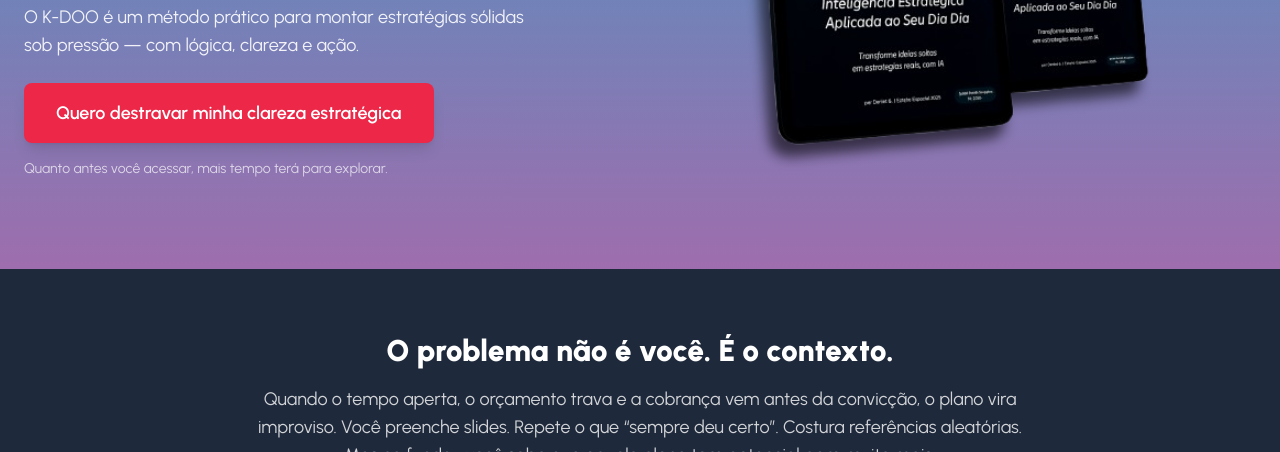
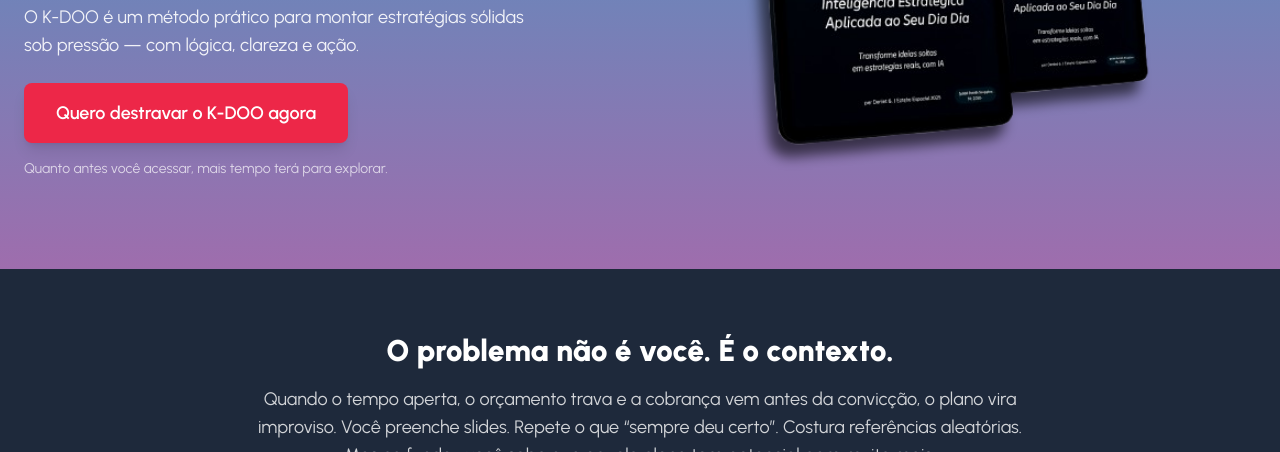
Before and after one commit to DSGentil/K-DOO, a plain HTML site: page index.html in a window 1280 px wide. Shown: the part 648-1100 px from the top of the page. Drawn offline with nearby package versions, Linux system fonts and the light colour scheme.

Commit message:
Add files via upload

```diff
--- a/index.html
+++ b/index.html
@@ -81,7 +81,7 @@
       </p>
       <a href="https://tally.so/r/wb14g7" target="_blank"
         class="inline-block bg-[#ED2748] hover:bg-pink-400 text-white font-semibold text-lg py-4 px-8 rounded-lg shadow-lg transition">
-        Quero destravar minha clareza estratégica
+        Quero destravar o K-DOO agora
       </a>
       <p class="text-sm mt-4 text-white/70">
         Quanto antes você acessar, mais tempo terá para explorar.
```
Also changed, not shown: FOTO_PERFIL.jpg (added).
